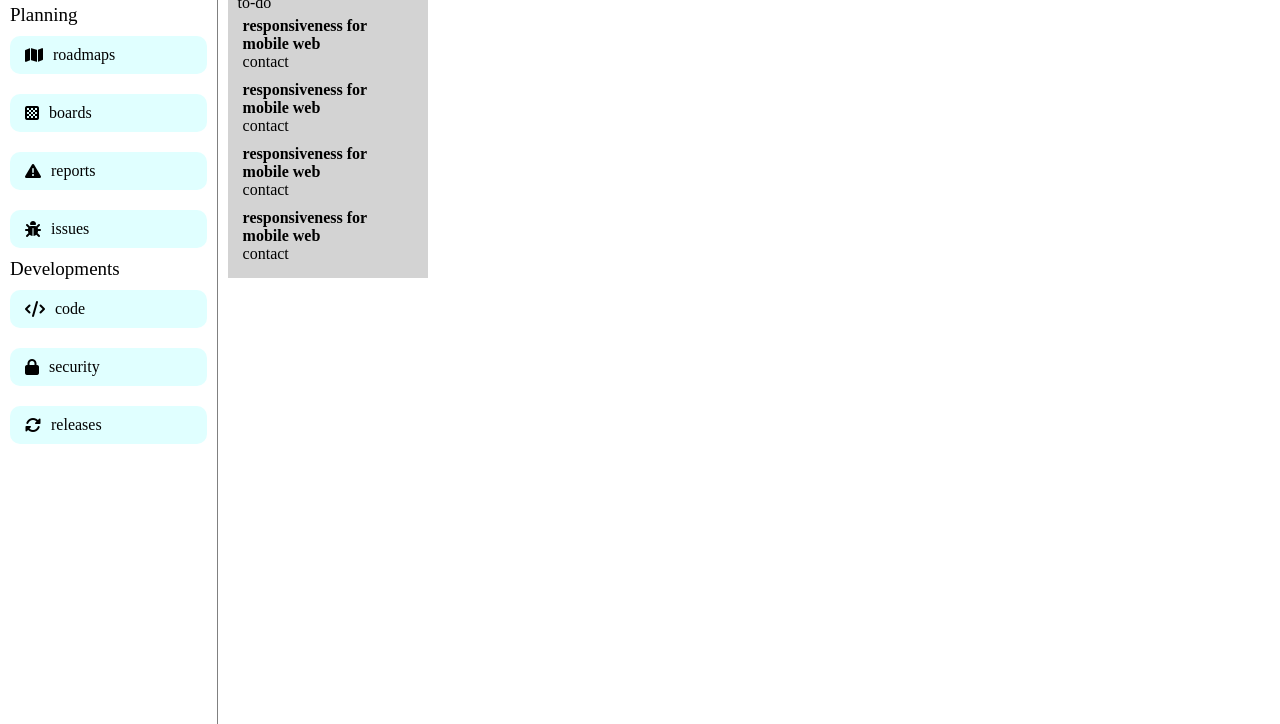
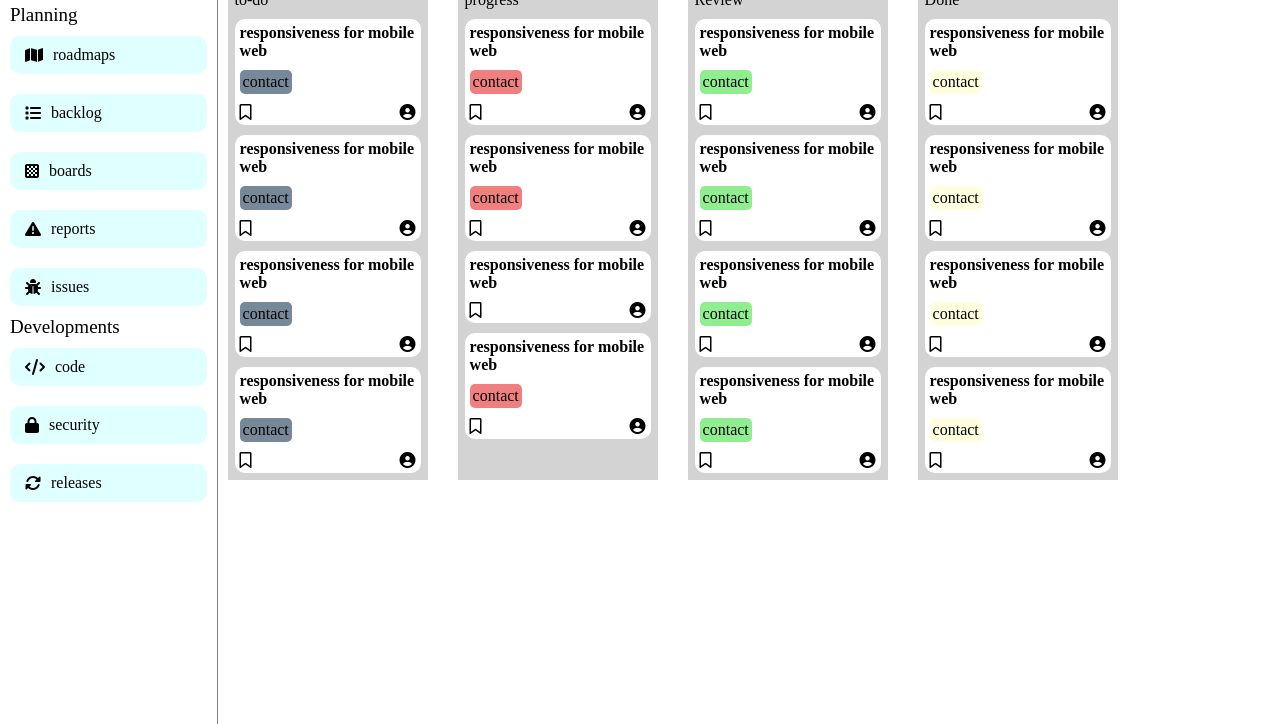
Before and after one commit to pasulavishalreddy/jira.js, a plain HTML site: page index.html in a window 1280 px wide. Shown: the part 76-800 px from the top of the page. Drawn offline with Linux system fonts and the light colour scheme.

Commit message:
jira webpage

```diff
--- a/index.css
+++ b/index.css
@@ -21,11 +21,17 @@
 #nav-left{
     display: flex;
     gap: 20px;
+    align-items: center;
 }
 
+.nav-span{
+    background-color:lightslategray;
+    border-radius: 5px;
+    padding:5px;
+}
 #nav-right{
     display: flex;
-    gap: 10px;
+    gap: 15px;
     align-items:center;
 }
 
@@ -46,65 +52,113 @@
 }
 
 #sidebar-conatiner{
-    display: flex;
-    margin-top: 60px;
+    display:flex;
+    margin-top:60px;
 }
 
 #sidebar{
     position: fixed;
-    left: 0;
+    left:0;
     overflow:scroll;
-    border-right: 1px solid gray;
+    border-right:1px solid gray;
     gap:10px;
-    height: 100%;
+    height:100%;
     width:17%;
-    padding: 10px;
+    padding:10px;
 }
 
-#sidebar p {
-    font-size: 19px;
+#sidebar p{
+    font-size:19px;
     /* gap: 10px; */
-    padding: 10px 0px;
+    padding:10px 0px;
 }
 
 #sidebar-palnning,#sidebar-development{
     display:flex;
     flex-direction: column;
-    gap: 20px;
+    gap:20px;
 }
 
-#board,#roadmap,#report,#issues,#code,#security,#releases{
+#board,#roadmap,#backlog,#report,#issues,#code,#security,#releases{
     display: flex;
     background-color:lightcyan;
-    border-radius: 10px;
-    padding-left: 15px;
-    padding-top: 10px;
-    padding-bottom: 10px;
-    align-items: center;
+    border-radius:10px;
+    padding-left:15px;
+    padding-top:10px;
+    padding-bottom:10px;
+    align-items:center;
     gap:10px;
 }
 
-#board:active,#roadmap:active,#report:active,#issues:active,#code:active,#security:active,#releases:active{
+#board:active,#roadmap:active,#backlog:active,#report:active,#issues:active,#code:active,#security:active,#releases:active{
     background-color:lightgray;
     color: black;
 }
 
 #main{
     display: flex;
-    gap: 20px;
+    justify-content: flex-start;
+    gap:20px;
     width:83%;
     left:17%;
     position: relative;
-    /* top:60px; */
 
 }
 
-#main > div {
+#main>div{
+    display: flex;
+    flex-direction: column;
+    gap: 10px;
     background-color: lightgray;
-    width: 200px;
-    padding: 10px;
-    margin-left: 10px;
+    width:200px;
+    padding:7px;
+    margin-left:10px;
 }
-.todo > div, .progress > div, .review > div , .done > div{
-    padding: 5px;
+.card{
+    display: flex;
+    flex-direction: column;
+    justify-items: center;
+    gap:10px;
+    background-color:white;
+    height: fit-content;
+    width:fit-content;
+    border-radius:10px;
+
 }
+
+.card>span{
+    width:fit-content;
+    background-color: lightslategray;
+    border-radius: 5px;
+    padding: 3px;
+}
+
+.progress span{
+    width:fit-content;
+    background-color: lightcoral;
+    border-radius: 5px;
+    padding: 3px;
+}
+
+.review span{
+    width:fit-content;
+    background-color: lightgreen;
+    border-radius: 5px;
+    padding: 3px;
+}
+
+.done span{
+    width:fit-content;
+    background-color: lightyellow;
+    border-radius: 5px;
+    padding: 3px;
+}
+
+.icons{
+    display: flex;
+    justify-content: space-between;
+}
+
+.todo> div,.progress>div,.review>div,.done>div{
+    padding:5px;
+}
--- a/index.html
+++ b/index.html
@@ -11,21 +11,23 @@
     <div id="navbarparent-container">
         <div id="navbar">
             <div id="nav-left">
+                <img src="https://cdn3.iconfinder.com/data/icons/faticons/32/grid-2-01-512.png" width="30px">
+                <img src="https://upload.wikimedia.org/wikipedia/commons/thumb/8/8a/Jira_Logo.svg/640px-Jira_Logo.svg.png" width="80px">
                 <span>Work</span>
                 <span>Project</span>
                 <span>Filter</span>
                 <span>Dashboard</span>
                 <span>Teams</span>
-                <span>Create</span>
+                <span class="nav-span">Create</span>
             </div>
             <div id="nav-right">
                 <div id="input-search">
                     <i class="fa-solid fa-magnifying-glass"></i>
                     <input type="text" placeholder="search here" />
                 </div>
-                <span>a</span>
-                <span>b</span>
-                <span>c</span>
+                <i class="fa-solid fa-bell"></i>
+                <i class="fa-solid fa-gear"></i>
+                <i class="fa-solid fa-circle-user"></i>
             </div>
         </div>
     </div>
@@ -36,6 +38,10 @@
             <div id="roadmap">
                 <i class="fa-solid fa-map"></i>
                 <span>roadmaps</span>
+            </div>
+            <div id="backlog">
+                <i class="fas fa-list"></i>
+                <span>backlog</span>
             </div>
             <div id="board">
                 <i class="fa-solid fa-chess-board"></i>
@@ -71,26 +77,142 @@
           to-do
             <div class="card">
                <h4>responsiveness for mobile web</h4>
-               <p>contact</p>
-                  <span></span>
+               <span>contact</span>
+               <div class="icons">
+                <i class="fa-regular fa-bookmark"></i>
+                <i class="fa-solid fa-circle-user"></i>
+               </div>
             </div>
             <div class="card">
                 <h4>responsiveness for mobile web</h4>
-                <p>contact</p>
-               <span></span>
+                <span>contact</span>
+                <div class="icons">
+                    <i class="fa-regular fa-bookmark"></i>
+                    <i class="fa-solid fa-circle-user"></i>
+                </div>
             </div>
             <div class="card">
                 <h4>responsiveness for mobile web</h4>
-                <p>contact</p>
-                <span></span>
+                <span>contact</span>
+                <div class="icons">
+                    <i class="fa-regular fa-bookmark"></i>
+                    <i class="fa-solid fa-circle-user"></i>
+                </div>
             </div>
             <div class="card">
                 <h4>responsiveness for mobile web</h4>
-                <p>contact</p>
-                <span></span>
+                <span>contact</span>
+                <div class="icons">
+                    <i class="fa-regular fa-bookmark"></i>
+                    <i class="fa-solid fa-circle-user"></i>
+                </div>
             </div>
-
-      </div>
+        </div>
+        <div class="progress">
+            progress
+            <div class="card">
+                <h4>responsiveness for mobile web</h4>
+                <span>contact</span>
+                <div class="icons">
+                    <i class="fa-regular fa-bookmark"></i>
+                    <i class="fa-solid fa-circle-user"></i>
+                </div>
+            </div>
+            <div class="card">
+                <h4>responsiveness for mobile web</h4>
+                <span>contact</span>
+                <div class="icons">
+                    <i class="fa-regular fa-bookmark"></i>
+                    <i class="fa-solid fa-circle-user"></i>
+                </div>
+            </div>
+            <div class="card">
+                <h4>responsiveness for mobile web</h4>
+                <div class="icons">
+                    <i class="fa-regular fa-bookmark"></i>
+                    <i class="fa-solid fa-circle-user"></i>
+                </div>
+            </div>
+            <div class="card">
+                <h4>responsiveness for mobile web</h4>
+                <span>contact</span>
+                <div class="icons">
+                    <i class="fa-regular fa-bookmark"></i>
+                    <i class="fa-solid fa-circle-user"></i>
+                </div>
+            </div>
+        </div>
+        <div class="review">
+            Review
+            <div class="card">
+                <h4>responsiveness for mobile web</h4>
+               <span>contact</span>
+                <div class="icons">
+                    <i class="fa-regular fa-bookmark"></i>
+                    <i class="fa-solid fa-circle-user"></i>
+                </div>
+            </div>
+            <div class="card">
+                <h4>responsiveness for mobile web</h4>
+               <span>contact</span>
+                <div class="icons">
+                    <i class="fa-regular fa-bookmark"></i>
+                    <i class="fa-solid fa-circle-user"></i>
+                </div>
+            </div>
+            <div class="card">
+                <h4>responsiveness for mobile web</h4>
+               <span>contact</span>
+                <div class="icons">
+                    <i class="fa-regular fa-bookmark"></i>
+                    <i class="fa-solid fa-circle-user"></i>
+                </div>
+            </div>
+            <div class="card">
+                <h4>responsiveness for mobile web</h4>
+               <span>contact</span>
+                <div class="icons">
+                    <i class="fa-regular fa-bookmark"></i>
+                    <i class="fa-solid fa-circle-user"></i>
+                </div>
+            </div>
+        </div>
+        <div class="done">
+            Done
+            <div class="card">
+                <h4>responsiveness for mobile web</h4>
+               <span>contact</span>
+                <div class="icons">
+                    <i class="fa-regular fa-bookmark"></i>
+                    <i class="fa-solid fa-circle-user"></i>
+                </div>
+            </div>
+            <div class="card">
+                <h4>responsiveness for mobile web</h4>
+               <span>contact</span>
+                <div class="icons">
+                    <i class="fa-regular fa-bookmark"></i>
+                    <i class="fa-solid fa-circle-user"></i>
+                </div>
+            </div>
+            <div class="card">
+                <h4>responsiveness for mobile web</h4>
+               <span>contact</span>
+                <div class="icons">
+                    <i class="fa-regular fa-bookmark"></i>
+                    <i class="fa-solid fa-circle-user"></i>
+                </div>
+            </div>
+            <div class="card">
+                <h4>responsiveness for mobile web</h4>
+               <span>contact</span>
+                <div class="icons">
+                    <i class="fa-regular fa-bookmark"></i>
+                    <i class="fa-solid fa-circle-user"></i>
+                </div>
+            </div>
+        </div>
+    </div>
 </div>
 </body>
 </html>
```
